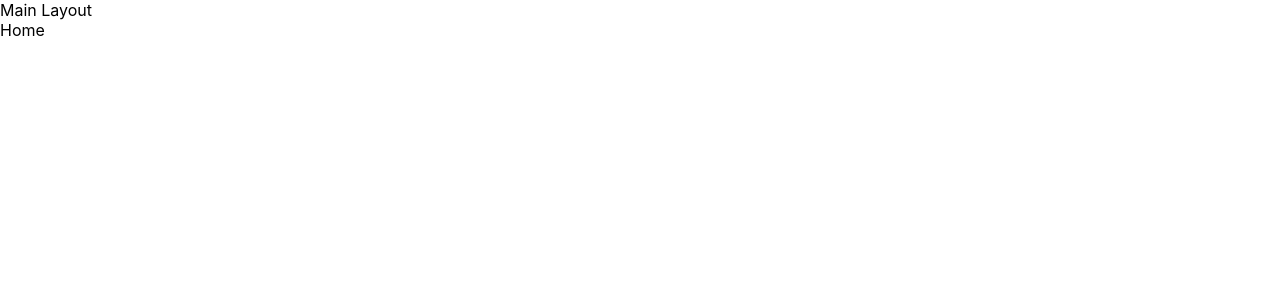
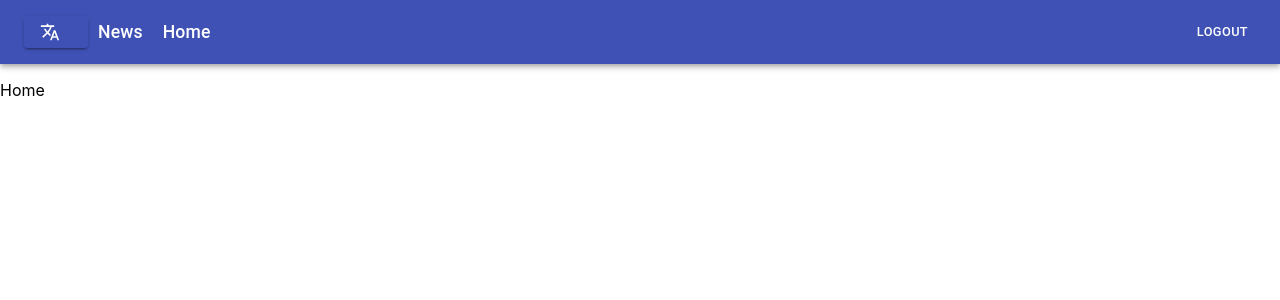
Before and after one commit to hoangquoclk/covid_19, a React (Create React App) app: page /home in a window 1280 px wide. Shown: the top 300 px of the page. Built offline with nearby package versions, Linux system fonts and the light colour scheme; sample sign-in values are in the browser's storage.

Commit message:
completed basic multiple language

```diff
--- /dev/null
+++ b/public/locales/en/translation.json
@@ -0,0 +1,8 @@
+{
+  "Menu": {
+    "1": "Home",
+    "2": "News",
+    "3": "Logout",
+    "4": "Login"
+  }
+}
--- a/src/components/MainLayout/index.js
+++ b/src/components/MainLayout/index.js
@@ -1,9 +1,104 @@
-import React from "react";
+import React, { useEffect, useState } from "react";
+import {
+  AppBar,
+  Toolbar,
+  Typography,
+  Button,
+  Popover,
+} from "@material-ui/core";
+import TranslateIcon from "@material-ui/icons/Translate";
+import { Link } from "react-router-dom";
+import { useTranslation } from "react-i18next";
+
+import { checkToken } from "../../utils/checkToken";
+import { useStyles } from "./styles";
 
 export const MainLayout = ({ children }) => {
+  const { t, i18n } = useTranslation();
+  const classes = useStyles();
+  const [anchorEl, setAnchorEl] = useState(null);
+  const [language, setLanguage] = useState("En");
+
+  const handlePopoverOpen = (event) => {
+    setAnchorEl(event.currentTarget);
+  };
+
+  const handlePopoverClose = () => {
+    setAnchorEl(null);
+  };
+
+  const handleLanguageChange = (lang) => {
+    i18n.changeLanguage(lang);
+    localStorage.setItem("language", lang);
+    setLanguage(lang);
+    setAnchorEl(null);
+  };
+
+  const open = Boolean(anchorEl);
+  const id = open ? "simple-popover" : undefined;
+
+  useEffect(() => {
+    setLanguage(localStorage.getItem("language"));
+  }, []);
+
   return (
     <div>
-      Main Layout
+      <div className={classes.root}>
+        <AppBar position="static">
+          <Toolbar>
+            <Button
+              className={classes.btnLanguage}
+              aria-describedby={id}
+              variant="contained"
+              color="primary"
+              onClick={handlePopoverOpen}
+              startIcon={<TranslateIcon />}
+            >
+              {language}
+            </Button>
+            <Popover
+              id={id}
+              open={open}
+              anchorEl={anchorEl}
+              onClose={handlePopoverClose}
+              anchorOrigin={{
+                vertical: "bottom",
+                horizontal: "center",
+              }}
+              transformOrigin={{
+                vertical: "top",
+                horizontal: "center",
+              }}
+            >
+              <Typography
+                className={classes.typography}
+                onClick={() => handleLanguageChange("en")}
+              >
+                English
+              </Typography>
+              <Typography
+                className={classes.typography}
+                onClick={() => handleLanguageChange("vi")}
+              >
+                Vietnamese
+              </Typography>
+            </Popover>
+            <Typography variant="h6" className={classes.newsTitle}>
+              <Link className={classes.link} to="/news">
+                {t("Menu.2")}
+              </Link>
+            </Typography>
+            <Typography variant="h6" className={classes.homeTitle}>
+              <Link className={classes.link} to="/home">
+                {t("Menu.1")}
+              </Link>
+            </Typography>
+            <Button color="inherit" className={classes.btnAction}>
+              {checkToken() ? t("Menu.3") : t("Menu.4")}
+            </Button>
+          </Toolbar>
+        </AppBar>
+      </div>
       {children}
     </div>
   );
--- /dev/null
+++ b/src/components/MainLayout/styles.js
@@ -0,0 +1,39 @@
+import { makeStyles } from "@material-ui/styles";
+
+export const useStyles = makeStyles((theme) => ({
+  root: {
+    flexGrow: 1,
+  },
+  btnLanguage: {
+    marginRight: 10,
+    color: "#fff",
+  },
+  typography: {
+    padding: 10,
+    cursor: "pointer",
+    "&:hover": {
+      background: "#dddddd",
+    },
+  },
+  option: {
+    color: "#fff",
+  },
+  newsTitle: {
+    marginRight: 20,
+    fontSize: "1.1rem",
+  },
+  homeTitle: {
+    flexGrow: 1,
+    fontSize: "1.1rem",
+  },
+  link: {
+    textDecoration: "none",
+    color: "#fff",
+    "&:hover": {
+      color: "#eeeeee",
+    },
+  },
+  btnAction: {
+    fontSize: ".8rem",
+  },
+}));
--- /dev/null
+++ b/src/i18n.js
@@ -0,0 +1,23 @@
+import i18n from "i18next";
+import { initReactI18next } from "react-i18next";
+
+import Backend from "i18next-http-backend";
+import LanguageDetector from "i18next-browser-languagedetector";
+
+const languages = ["en", "vi"];
+
+i18n
+  .use(Backend)
+  .use(LanguageDetector)
+  .use(initReactI18next)
+  .init({
+    fallbackLng: "en",
+    debug: true,
+    whitelist: languages,
+
+    interpolation: {
+      escapeValue: false, // not needed for react as it escapes by default
+    },
+  });
+
+export default i18n;
--- a/src/pages/Home/index.js
+++ b/src/pages/Home/index.js
@@ -1,5 +1,12 @@
 import React from "react";
+import { useTranslation } from "react-i18next";
 
 export const Home = () => {
-  return <div>Home</div>;
+  const { t } = useTranslation();
+
+  return (
+    <div>
+      <p>{t("Menu.1")}</p>
+    </div>
+  );
 };
--- a/src/pages/SignUp/index.js
+++ b/src/pages/SignUp/index.js
@@ -34,8 +34,8 @@ export const SignUp = () => {
         };
         let accounts = JSON.parse(localStorage.getItem("accounts"));
         if (!accounts) {
-          accounts = new Array();
-          accounts.push(newAccount);
+          accounts = new Array([]);
+          accounts[0] = newAccount;
         } else {
           accounts.push(newAccount);
         }
```
Also changed, not shown: public/locales/vi/translation.json (added, +8 -0 lines), src/index.js (+10 -8 lines), src/utils/locales/en/translation.json (added, +8 -0 lines), src/utils/locales/vi/translation.json (added, +8 -0 lines).
